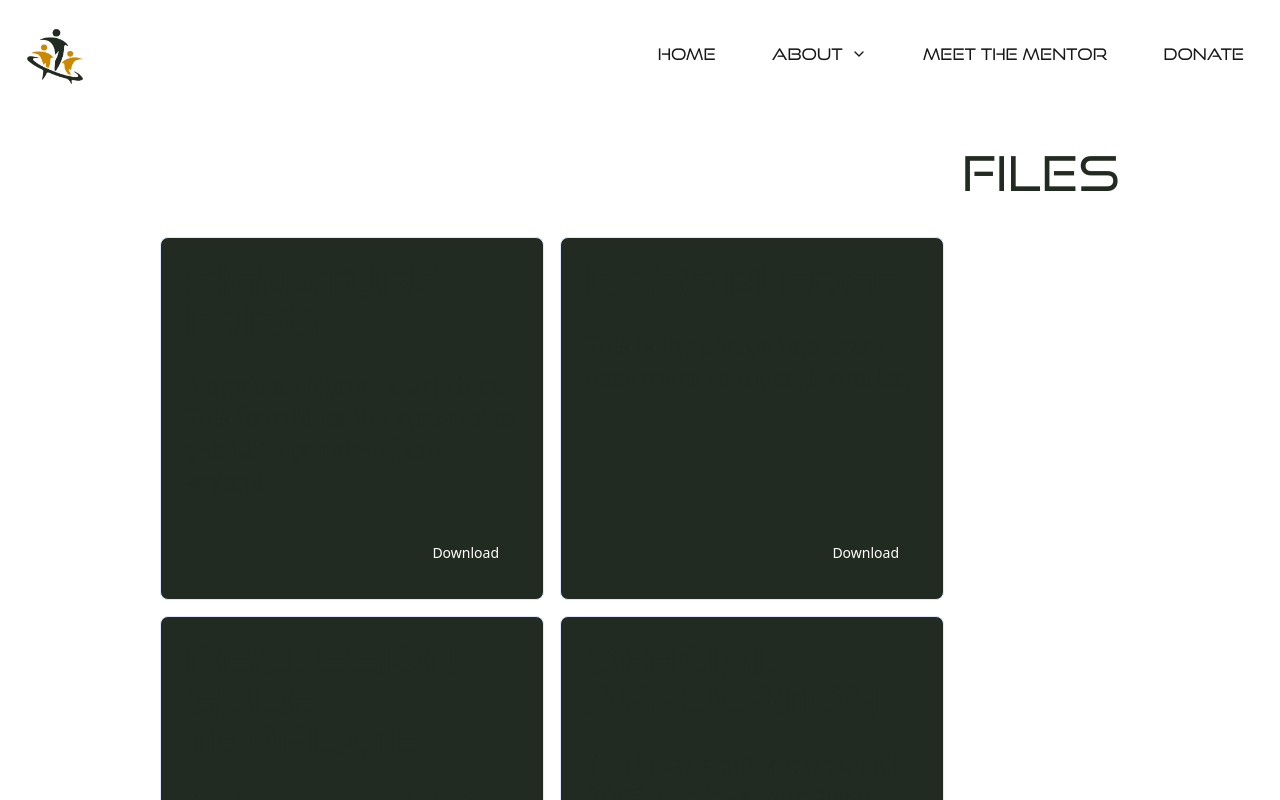
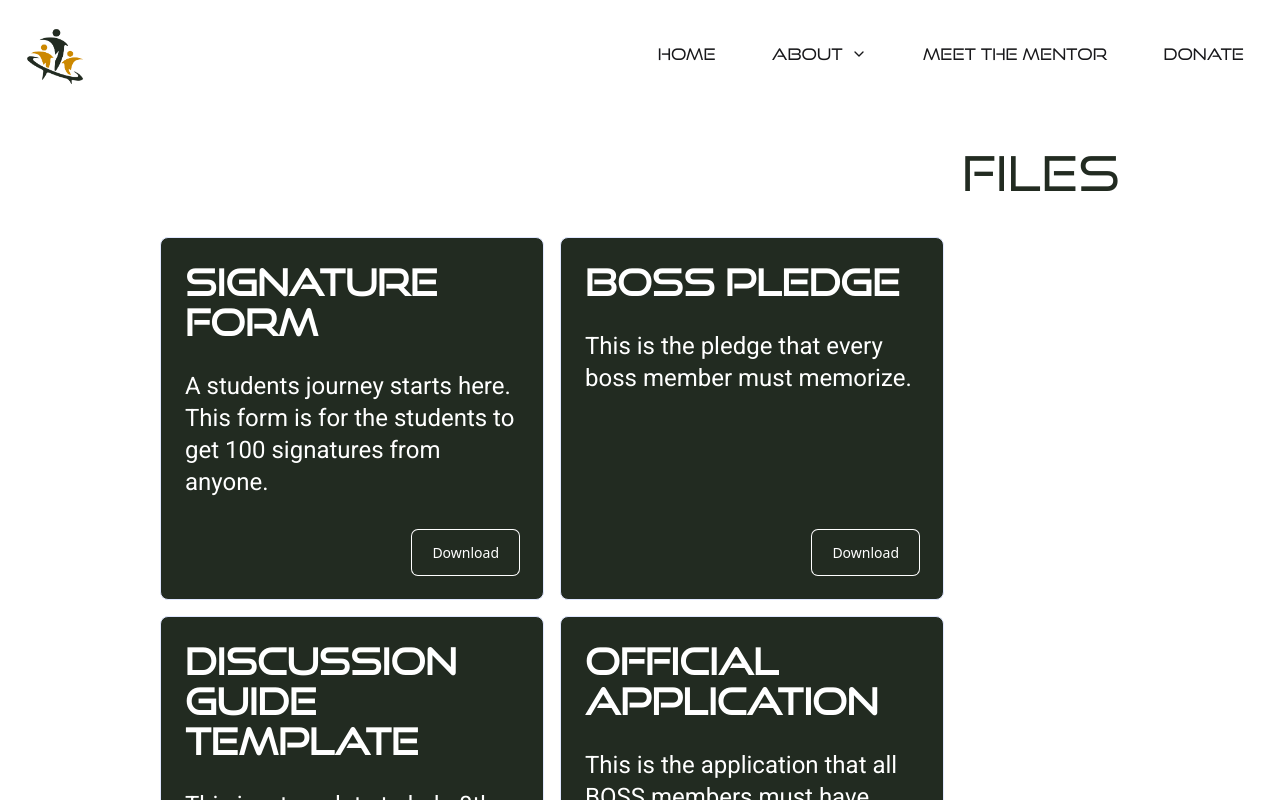
Before and after one commit to drethedevjs/boss-boys, a React (Vite) app: page /files in a window 1280 px wide. Shown: the top 800 px of the page. Built offline with nearby package versions, Linux system fonts and the light colour scheme.

Commit message:
Fixed styling in light mode.

```diff
--- a/src/assets/css/main.css
+++ b/src/assets/css/main.css
@@ -62,7 +62,7 @@
 }
 
 .boss-btn-color {
-  @apply text-white ring-1 ring-boss-green bg-boss-green hover:bg-transparent hover:font-semibold hover:text-boss-green dark:ring-boss-gold dark:bg-boss-gold dark:hover:text-boss-gold;
+  @apply text-white ring-1 ring-white bg-boss-green hover:bg-transparent hover:font-semibold hover:ring-boss-gold hover:text-boss-gold dark:ring-boss-gold dark:bg-boss-gold dark:hover:text-boss-gold;
 }
 
 .boss-btn-gold {
--- a/src/pages/Files.tsx
+++ b/src/pages/Files.tsx
@@ -12,8 +12,12 @@ export const Files = () => {
                 className="card bg-boss-green w-96 text-primary-content border dark:border-boss-gold"
               >
                 <div className="card-body">
-                  <h2 className="card-title">{f.title}</h2>
-                  <p>{f.description}</p>
+                  <h2 className="card-title dark:text-boss-gold! text-white!">
+                    {f.title}
+                  </h2>
+                  <p className="dark:text-boss-gold! text-white!">
+                    {f.description}
+                  </p>
                   <div className="card-actions justify-end">
                     <a
                       href={`/files/${f.fileName}`}
```
